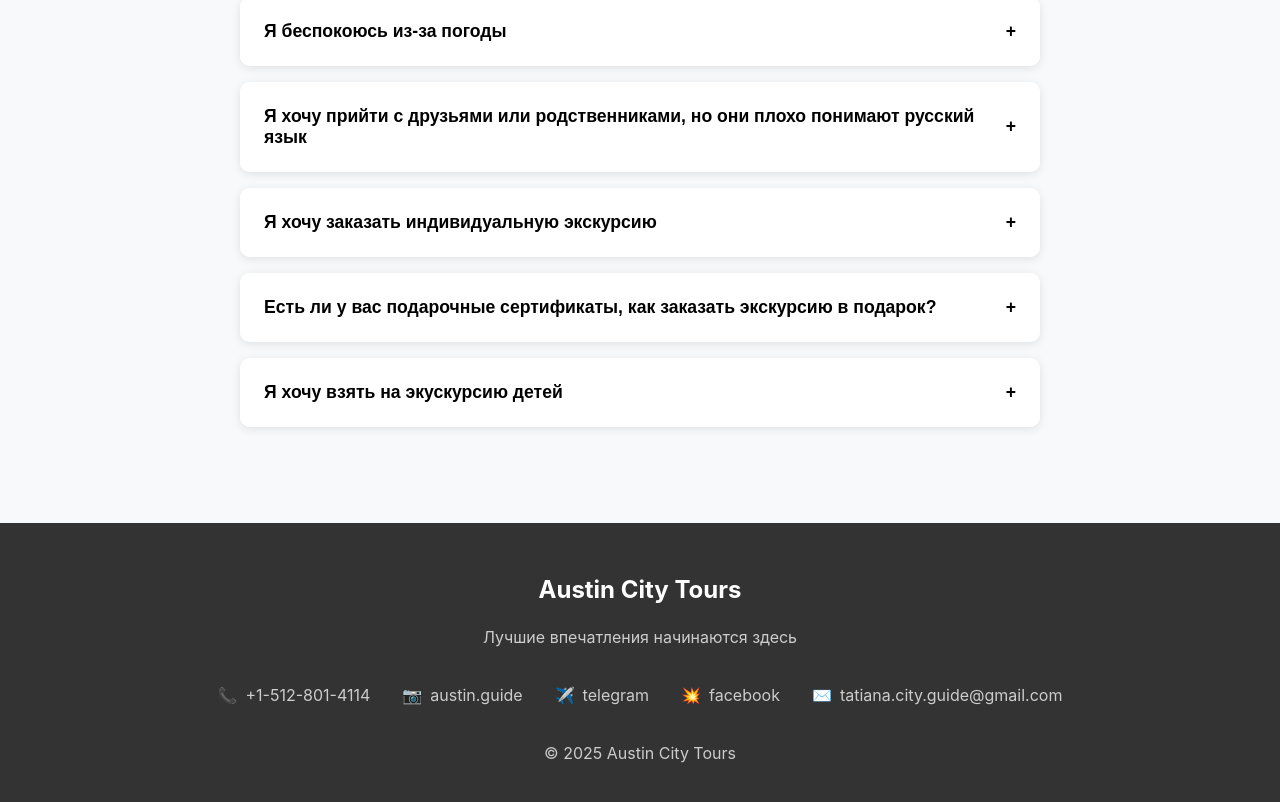
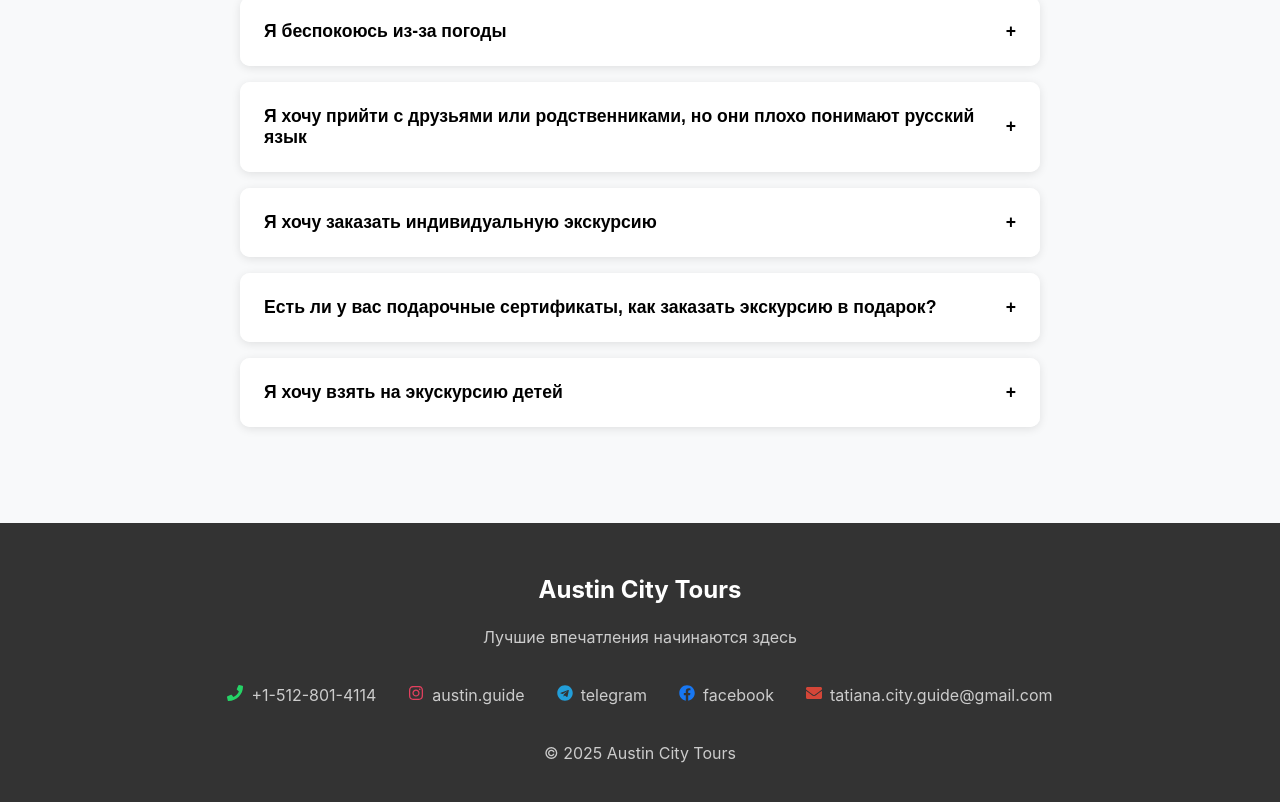
Before and after one commit to tatiana-act/nextjs-boilerplate, a Next.js app: page / in a window 1280 px wide. Shown: the part 9414-10216 px from the top of the page. Built offline with nearby package versions, Linux system fonts and the light colour scheme.

Commit message:
replace emojis with icons

```diff
--- a/components/Footer.tsx
+++ b/components/Footer.tsx
@@ -1,4 +1,5 @@
 import React from 'react';
+import { FaFacebook, FaTelegram, FaInstagram, FaPhone, FaEnvelope } from 'react-icons/fa';
 
 const Footer: React.FC = () => {
   return (
@@ -9,13 +10,13 @@ const Footer: React.FC = () => {
           <p>Лучшие впечатления начинаются здесь</p>
           <div className="contact-info" id="contactInfoSection">
             <div className="contact-item">
-              <span>📞</span>
+              <span><FaPhone color="#25D366" /></span>
               <span>
                 <a className='contact-item-link' href="tel:+15128014114">+1-512-801-4114</a>
               </span>
             </div>
             <div className="contact-item">
-              <span>📷</span>
+              <span><FaInstagram color="#E4405F" /></span>
               <span>
                 <a className='contact-item-link'
                   href="https://instagram.com/austin.guide/"
@@ -27,7 +28,7 @@ const Footer: React.FC = () => {
               </span>
             </div>
             <div className="contact-item">
-              <span>✈️</span>
+              <span><FaTelegram color="#229ED9" /></span>
               <span>
                 <a className='contact-item-link'
                   href="https://t.me/austin_city_tours"
@@ -39,7 +40,7 @@ const Footer: React.FC = () => {
               </span>
             </div>
             <div className="contact-item">
-              <span>💥</span>
+              <span><FaFacebook color="#1877F2" /></span>
               <span>
                 <a className='contact-item-link'
                   href="https://www.facebook.com/groups/662224066870718/"
@@ -52,7 +53,7 @@ const Footer: React.FC = () => {
             </div>
             {
               <div className="contact-item">
-                <span>✉️</span>
+                <span><FaEnvelope color="#D44638" /></span>
                 <span>
                   <a className='contact-item-link' href="mailto:tatiana.city.guide@gmail.com">
                     tatiana.city.guide@gmail.com
--- a/package.json
+++ b/package.json
@@ -24,6 +24,7 @@
     "react": "19.2.0",
     "react-dom": "19.2.0",
     "react-hook-form": "7.66.1",
+    "react-icons": "5.5.0",
     "reactjs-popup": "2.0.6",
     "schema-dts": "1.1.5",
     "zod": "4.1.13"
```
Also changed, not shown: 1 other file (tests, documents, lock files or other folders).
